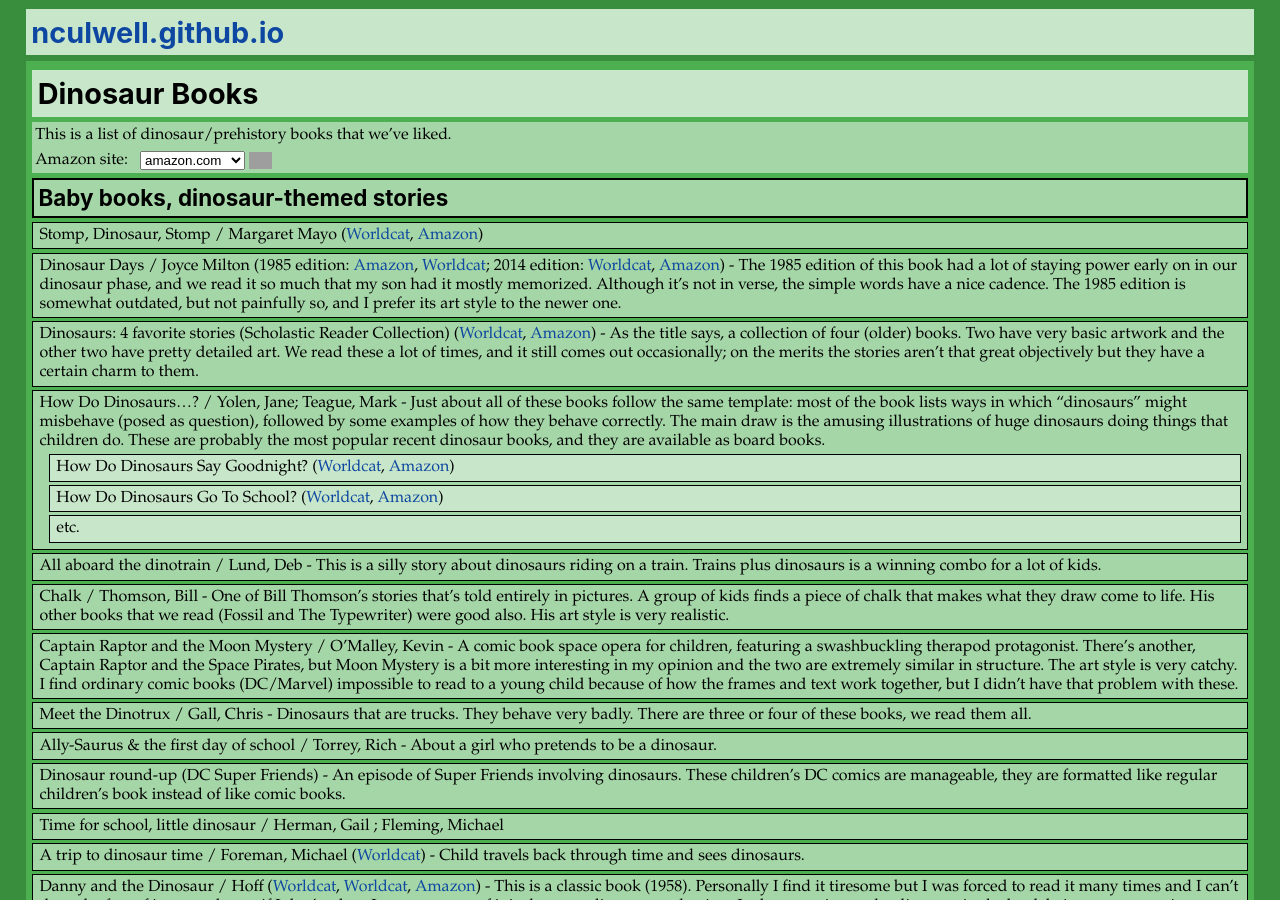
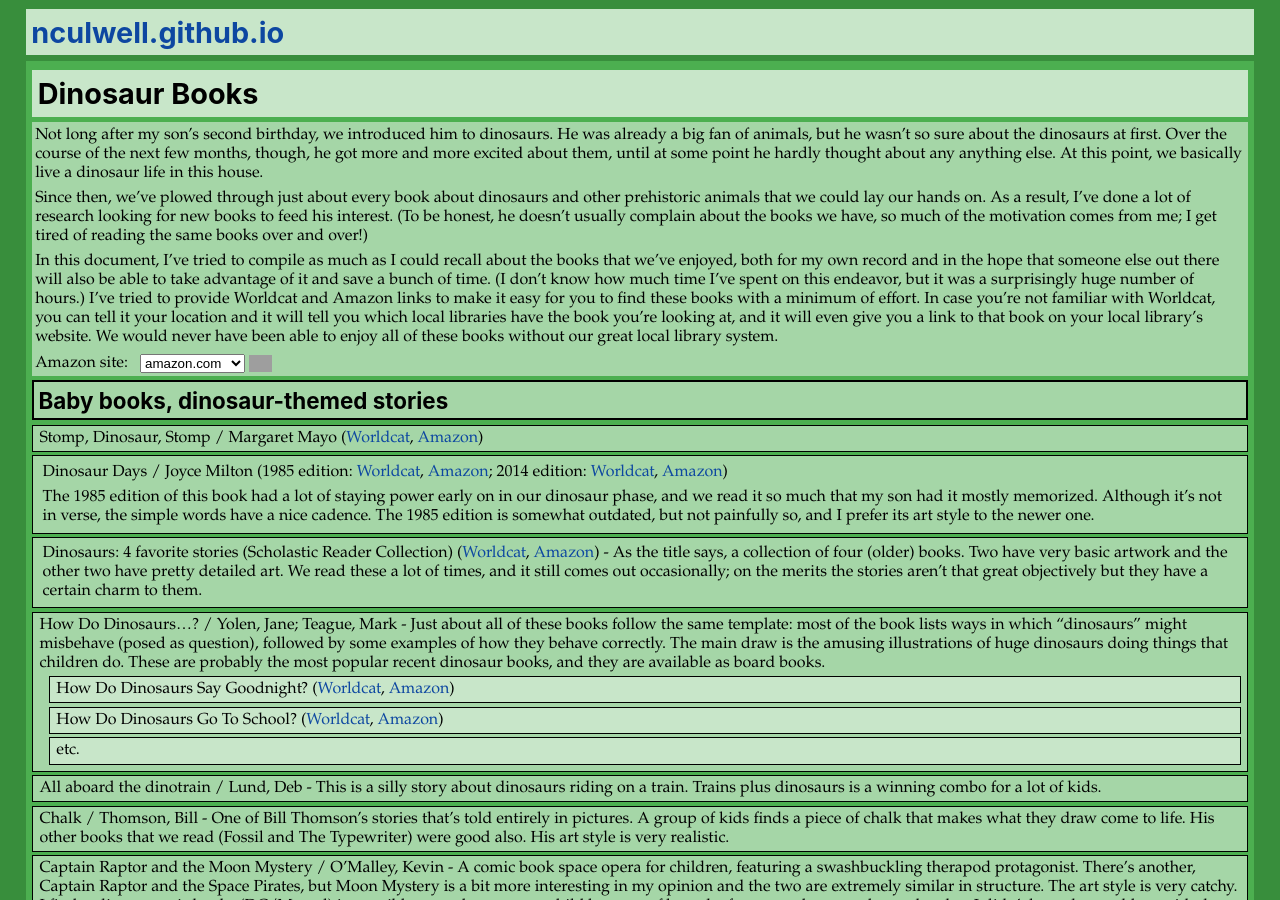
Before and after one commit to nculwell/nculwell.github.io, a Jekyll site: the page built from DinosaurBooks.md, in a window 1280 px wide and 900 px high. Built offline with Jekyll 4.4.1, drawn with Linux system fonts in a browser that asks for light colours; nearby versions of some CDN libraries; comment, search, counter and statistics services are not loaded; grey boxes are pictures that could not be loaded.

Commit message:
Add intro.

```diff
--- a/DinosaurBooks.md
+++ b/DinosaurBooks.md
@@ -4,7 +4,29 @@ title: Dinosaur Books
 
 # Dinosaur Books
 
-This is a list of dinosaur/prehistory books that we've liked.
+Not long after my son's second birthday, we introduced him to dinosaurs. He was
+already a big fan of animals, but he wasn't so sure about the dinosaurs at
+first. Over the course of the next few months, though, he got more and more
+excited about them, until at some point he hardly thought about any anything
+else. At this point, we basically live a dinosaur life in this house.
+
+Since then, we've plowed through just about every book about dinosaurs and
+other prehistoric animals that we could lay our hands on.  As a result, I've
+done a lot of research looking for new books to feed his interest. (To be
+honest, he doesn't usually complain about the books we have, so much of the
+motivation comes from me; I get tired of reading the same books over and over!)
+
+In this document, I've tried to compile as much as I could recall about the
+books that we've enjoyed, both for my own record and in the hope that someone
+else out there will also be able to take advantage of it and save a bunch of
+time. (I don't know how much time I've spent on this endeavor, but it was a
+surprisingly huge number of hours.) I've tried to provide Worldcat and Amazon
+links to make it easy for you to find these books with a minimum of effort. In
+case you're not familiar with Worldcat, you can tell it your location and it
+will tell you which local libraries have the book you're looking at, and it
+will even give you a link to that book on your local library's website. We
+would never have been able to enjoy all of these books without our great local
+library system.
 
 {% comment %} TODO: Movies, TV shows, coloring books, more music {% endcomment %}
 
@@ -13,7 +35,18 @@ This is a list of dinosaur/prehistory books that we've liked.
 ## Baby books, dinosaur-themed stories
 
 * Stomp, Dinosaur, Stomp / Margaret Mayo ([Worldcat](https://www.worldcat.org/title/stomp-dinosaur-stomp/oclc/988922247), [Amazon](https://smile.amazon.com/dp/140830385X))
-* Dinosaur Days / Joyce Milton (1985 edition: [Amazon](https://smile.amazon.com/dp/B00430CY9I), [Worldcat](https://www.worldcat.org/title/dinosaurs/oclc/758978206); 2014 edition: [Worldcat](https://www.worldcat.org/title/dinosaur-days/oclc/890680143), [Amazon](https://smile.amazon.com/dp/0385379234)) - The 1985 edition of this book had a lot of staying power early on in our dinosaur phase, and we read it so much that my son had it mostly memorized. Although it's not in verse, the simple words have a nice cadence. The 1985 edition is somewhat outdated, but not painfully so, and I prefer its art style to the newer one.
+* Dinosaur Days / Joyce Milton
+  (1985 edition: [Worldcat](https://www.worldcat.org/title/dinosaurs/oclc/758978206),
+  [Amazon](https://smile.amazon.com/dp/B00430CY9I);
+  2014 edition: [Worldcat](https://www.worldcat.org/title/dinosaur-days/oclc/890680143),
+  [Amazon](https://smile.amazon.com/dp/0385379234))
+
+  The 1985 edition of this book had a lot of staying power early on in our
+  dinosaur phase, and we read it so much that my son had it mostly memorized.
+  Although it's not in verse, the simple words have a nice cadence. The 1985
+  edition is somewhat outdated, but not painfully so, and I prefer its art
+  style to the newer one.
+
 * Dinosaurs: 4 favorite stories (Scholastic Reader Collection)
   ([Worldcat](https://www.worldcat.org/title/dinosaurs/oclc/954612918),
   [Amazon](https://smile.amazon.com/Dinosaurs-Grace-Maccarone/dp/0439932513)) -
@@ -21,6 +54,7 @@ This is a list of dinosaur/prehistory books that we've liked.
   artwork and the other two have pretty detailed art. We read these a lot of
   times, and it still comes out occasionally; on the merits the stories aren't
   that great objectively but they have a certain charm to them.
+
 * How Do Dinosaurs...? / Yolen, Jane; Teague, Mark - Just about all of these books follow the same template: most of the book lists ways in which "dinosaurs" might misbehave (posed as question), followed by some examples of how they behave correctly. The main draw is the amusing illustrations of huge dinosaurs doing things that children do. These are probably the most popular recent dinosaur books, and they are available as board books.
   * How Do Dinosaurs Say Goodnight? ([Worldcat](https://www.worldcat.org/title/how-do-dinosaurs-say-good-night/oclc/712597120), [Amazon](https://smile.amazon.com/dp/0590316818))
   * How Do Dinosaurs Go To School? ([Worldcat](https://www.worldcat.org/title/how-do-dinosaurs-go-to-school/oclc/809199976), [Amazon](https://smile.amazon.com/How-Do-Dinosaurs-Go-School/dp/0439020816))
```
